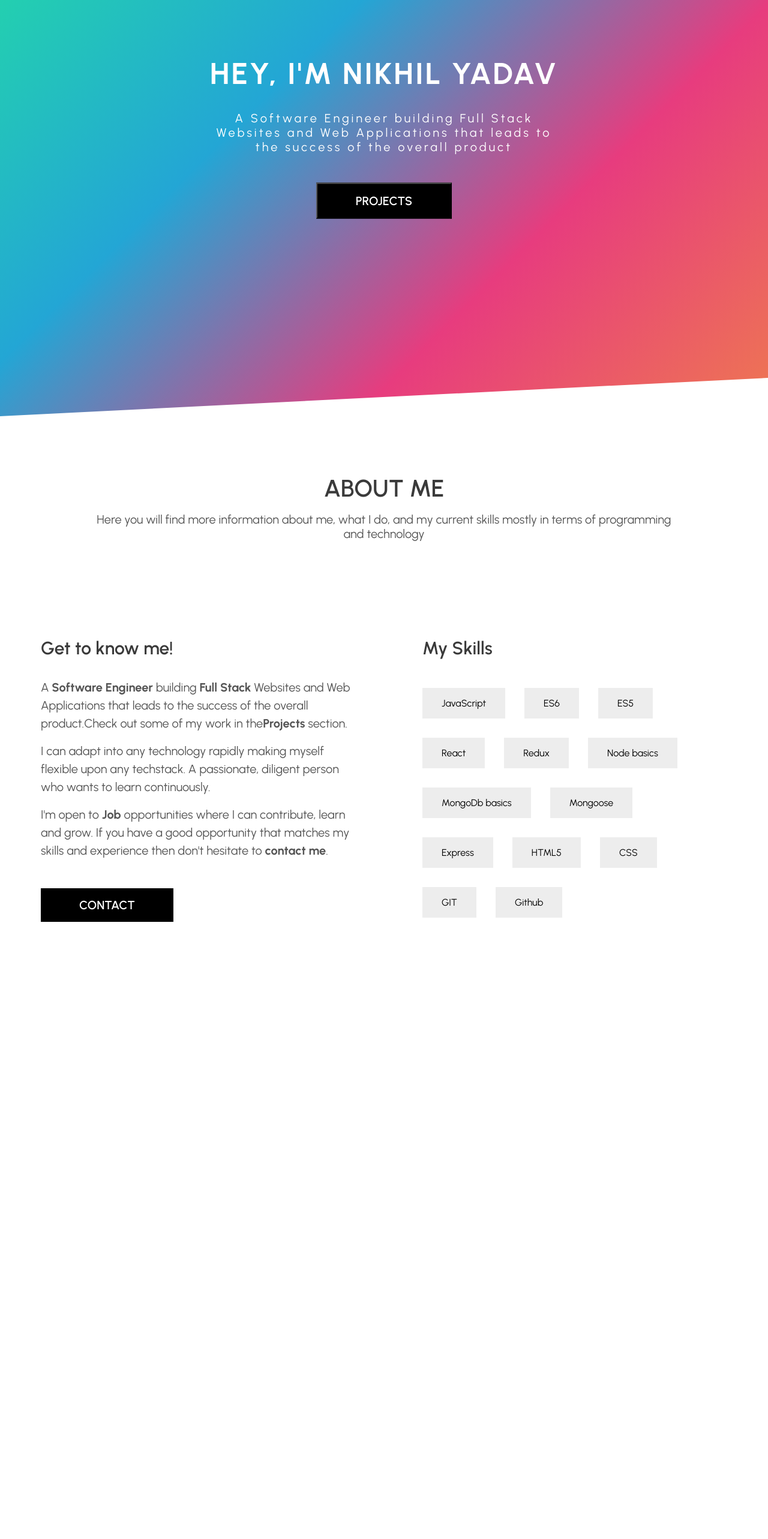
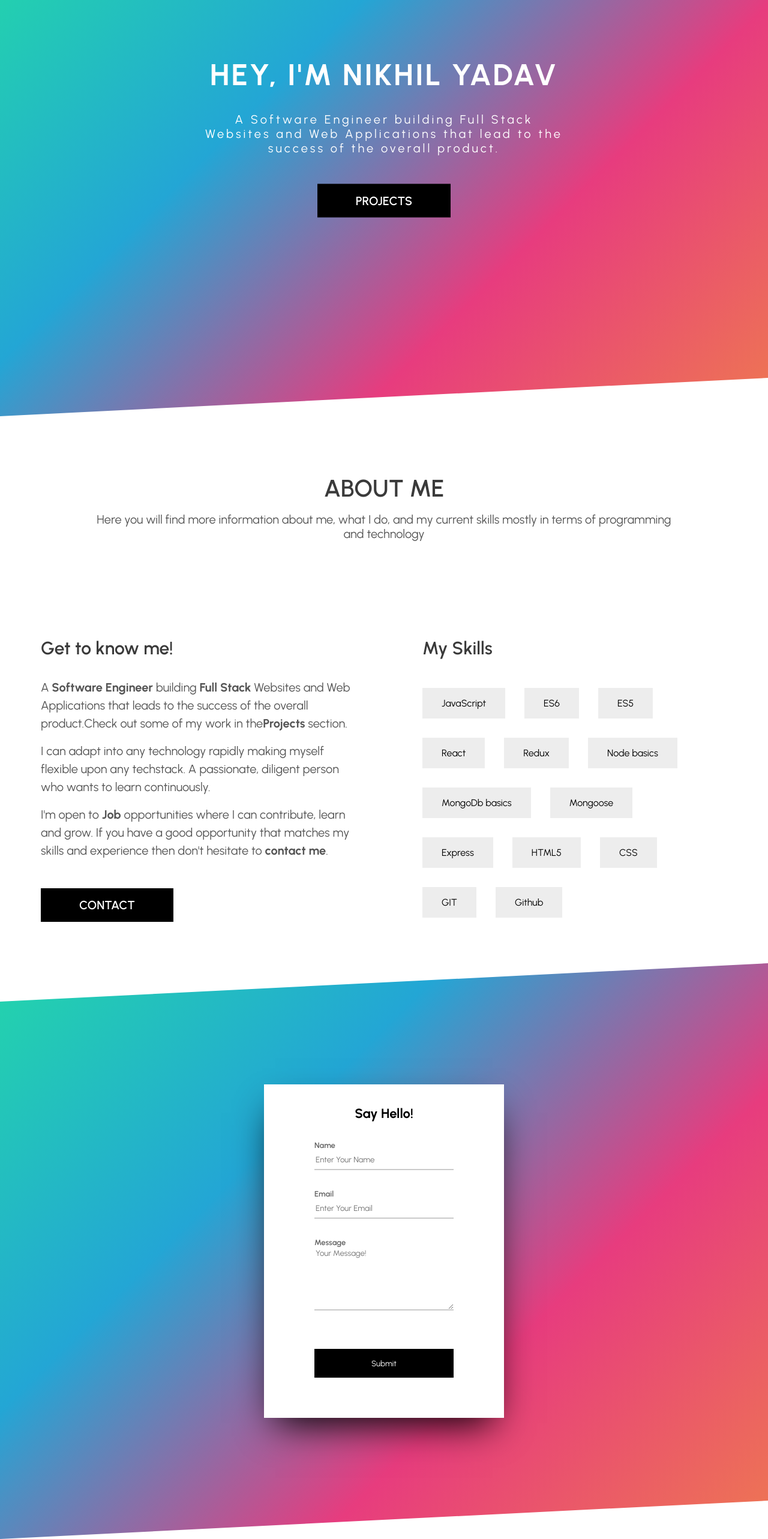
Before and after one commit to Neekhill/nikhil_portfolio, a React (Create React App) app: page / in a window 1280 px wide. Shown: the part 174-2740 px from the top of the page at 60% size. Before the commit the page ends 1768 px from the top, so only its background shows below. Built offline with nearby package versions, Linux system fonts and the light colour scheme.

Commit message:
added contact me section

```diff
--- a/src/App.js
+++ b/src/App.js
@@ -1,4 +1,5 @@
 import AboutMe from "./components/AboutMe";
+import ContactMe from "./components/ContactMe";
 import Hero from "./components/Hero";
 import Navbar from "./components/Navbar";
 
@@ -6,8 +7,14 @@ function App() {
   return (
     <>
       <Navbar />
-      <Hero />
+      <Hero
+        title="HEY, I'M NIKHIL YADAV"
+        desc=" A Software Engineer building Full Stack Websites and Web Applications
+          that lead to the success of the overall product."
+        btnTitle="PROJECTS"
+      />
       <AboutMe />
+      <ContactMe />
     </>
   );
 }
--- /dev/null
+++ b/src/components/ContactForm.jsx
@@ -0,0 +1,81 @@
+import React from "react";
+import styled from "styled-components";
+
+const FormConatiner = styled.div`
+  padding: 35px;
+  position: absolute;
+  top: 50%;
+  left: 50%;
+  transform: translate(-50%, -50%);
+  display: flex;
+  flex-direction: column;
+  align-items: center;
+  background: white;
+  width: 330px;
+  box-shadow: 0px 28px 61px -19px black;
+`;
+const Form = styled.form`
+  display: flex;
+  flex-direction: column;
+`;
+const Title = styled.h2`
+  font-size: 22px;
+  color: black;
+  margin-bottom: 1rem;
+`;
+const FormLabel = styled.label`
+  display: flex;
+  flex-direction: column;
+  margin: 1rem 0;
+`;
+const FormText = styled.span`
+  font-size: 13px;
+  font-weight: 600;
+  color: #606060;
+`;
+const FormInput = styled.input`
+  height: 30px;
+  width: 228px;
+  border: none;
+  outline: none;
+  border-bottom: 2px solid #cbcbcb;
+`;
+const FormTextArea = styled.textarea`
+  height: 100px;
+  border: none;
+  outline: none;
+  border-bottom: 2px solid #cbcbcb;
+`;
+const FormButton = styled.button`
+  margin-top: 3rem;
+  margin-bottom: 2rem;
+  padding: 1rem 1.5rem;
+  color: white;
+  background-color: black;
+  border: none;
+`;
+
+const ContactForm = () => {
+  return (
+    <FormConatiner>
+      <Title>Say Hello!</Title>
+      <Form>
+        <FormLabel for="name">
+          <FormText>Name</FormText>
+          <FormInput type="text" placeholder="Enter Your Name"></FormInput>
+        </FormLabel>
+        <FormLabel for="email">
+          <FormText>Email</FormText>
+          <FormInput type="email" placeholder="Enter Your Email"></FormInput>
+        </FormLabel>
+        <FormLabel for="message">
+          <FormText>Message</FormText>
+          <FormTextArea type="" placeholder="Your Message!"></FormTextArea>
+        </FormLabel>
+        <FormButton>Submit</FormButton>
+      </Form>
+    </FormConatiner>
+  );
+};
+
+export default ContactForm;
--- /dev/null
+++ b/src/components/ContactMe.jsx
@@ -0,0 +1,33 @@
+import React from "react";
+import styled, { keyframes } from "styled-components";
+import ContactForm from "./ContactForm";
+const change = keyframes`
+    0%{
+        background-position: 0 50%;
+    }
+    50%{
+        background-position: 100 50%;
+    }
+    100%{
+        background-position: 0 50%;
+    }
+`;
+const ContactMeConatiner = styled.div`
+  width: 100%;
+  height: 120vh;
+  margin-top: 12px;
+  color: #fff;
+  background: linear-gradient(-45deg, #ee7752, #e73c7e, #23a6d5, #23d5ab);
+  animation: ${change} 10s ease-in-out infinite;
+  position: relative;
+  clip-path: polygon(0 5vw, 100% 0, 100% calc(100% - 5vw), 0 100%);
+`;
+const ContactMe = () => {
+  return (
+    <ContactMeConatiner>
+      <ContactForm />
+    </ContactMeConatiner>
+  );
+};
+
+export default ContactMe;
--- a/src/components/Hero.jsx
+++ b/src/components/Hero.jsx
@@ -43,19 +43,17 @@ const HeroBtn = styled.button`
   padding: 1rem 4rem;
   font-size: 20px;
   font-weight: 600;
+  border: none;
   background-color: black;
   color: #fff;
 `;
-const Hero = () => {
+const Hero = ({ title, desc, btnTitle }) => {
   return (
     <HeroContainer>
       <Wrapper>
-        <Title>HEY, I'M NIKHIL YADAV</Title>
-        <Desc>
-          A Software Engineer building Full Stack Websites and Web Applications
-          that leads to the success of the overall product
-        </Desc>
-        <HeroBtn>PROJECTS</HeroBtn>
+        <Title>{title}</Title>
+        <Desc>{desc}</Desc>
+        <HeroBtn>{btnTitle}</HeroBtn>
       </Wrapper>
     </HeroContainer>
   );
```
Also changed, not shown: src/components/Navbar.jsx (+1 -1 lines).
